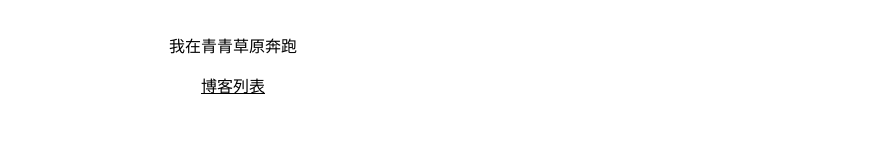
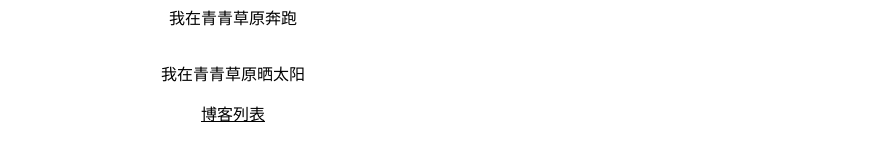
Before and after one commit to C-Schafe/nextjs-blog, a Next.js app: page / in a window 1280 px wide. Shown: the part 565-716 px from the top of the page, without its empty margins (407-1280 px from the left). Built offline with nearby package versions, Linux system fonts and the light colour scheme.

Commit message:
修改首页文字

```diff
--- a/pages/index.tsx
+++ b/pages/index.tsx
@@ -9,6 +9,7 @@ export default function Home() {
         <h1>JMY 的个人博客</h1>
         <p>我在青青草原吃草</p>
         <p>我在青青草原奔跑</p>
+        <p>我在青青草原晒太阳</p>
         <Link href="/posts">
           <a><u>博客列表</u></a>
         </Link>
```
